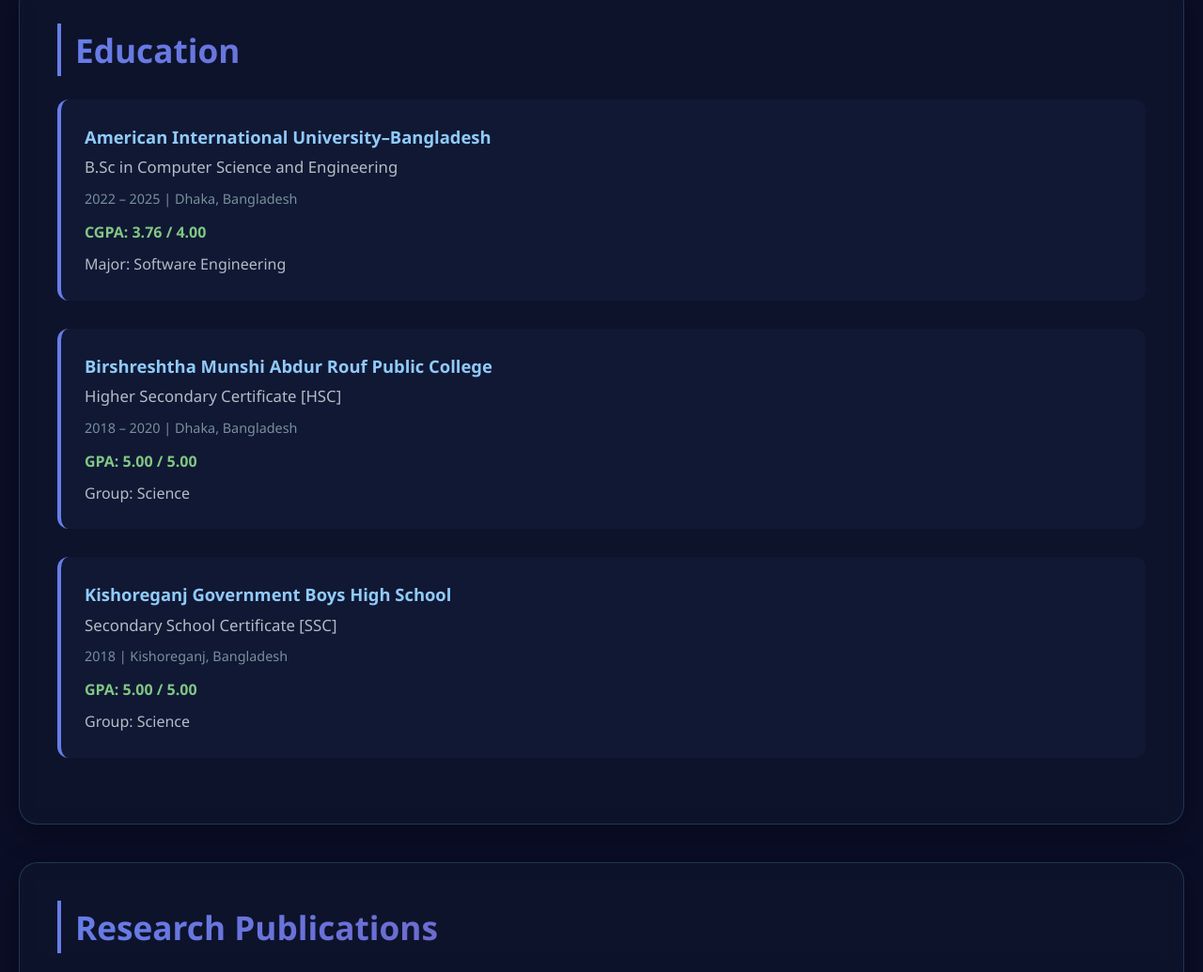
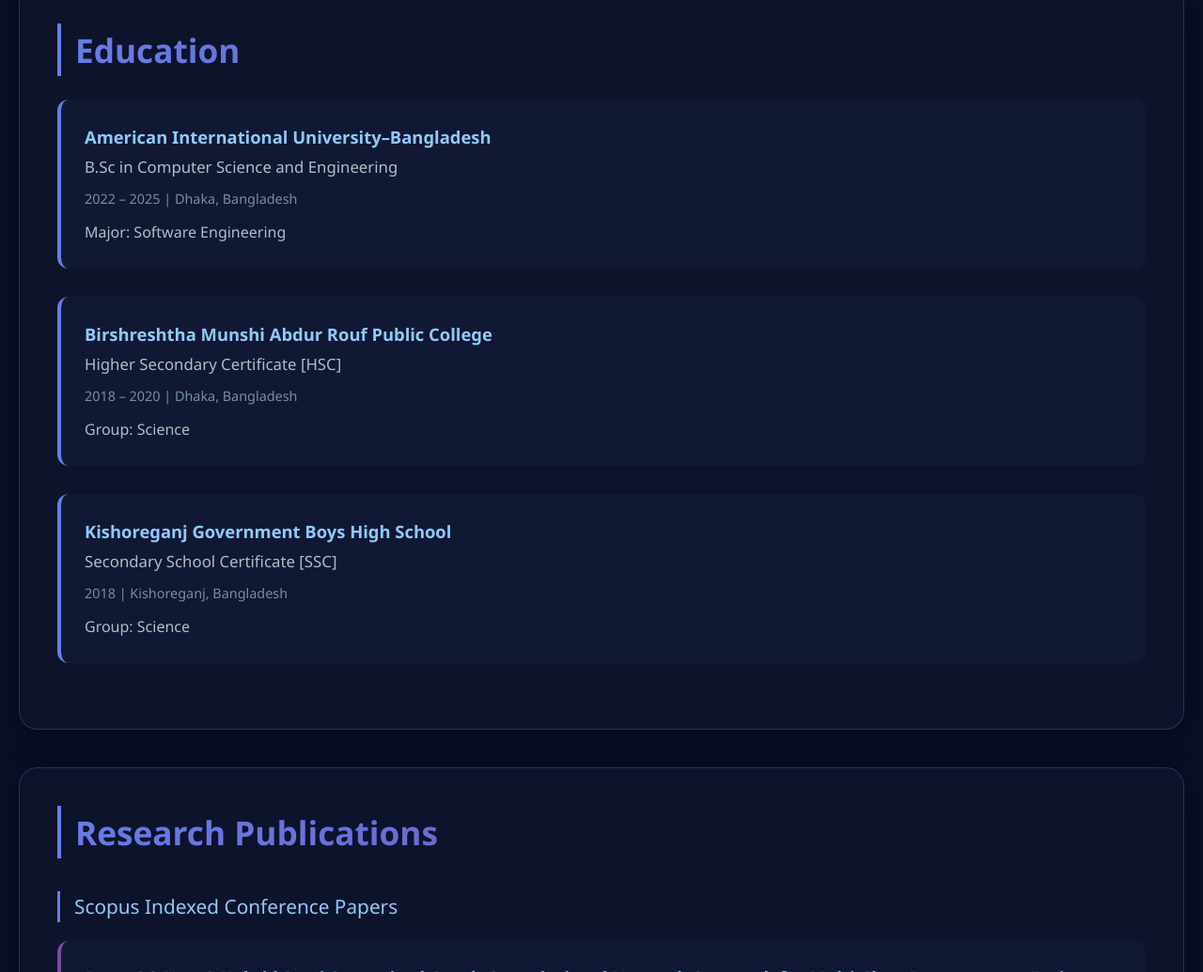
Before and after one commit to afifnet70/afifnet70.github.io, a plain HTML site: page index.html in a window 1280 px wide. Shown: the part 1291-2326 px from the top of the page at 94% size. Drawn offline with Linux system fonts and the light colour scheme; animation ran at ten frames a second.

Commit message:
Remove GPA information from education section

```diff
--- a/index.html
+++ b/index.html
@@ -433,21 +433,18 @@
                 <div class="institution">American International University–Bangladesh</div>
                 <div class="degree">B.Sc in Computer Science and Engineering</div>
                 <div class="date-location">2022 – 2025 | Dhaka, Bangladesh</div>
-                <div class="gpa">CGPA: 3.76 / 4.00</div>
                 <p style="color: #b0bec5; margin-top: 8px;">Major: Software Engineering</p>
             </div>
             <div class="education-item">
                 <div class="institution">Birshreshtha Munshi Abdur Rouf Public College</div>
                 <div class="degree">Higher Secondary Certificate [HSC]</div>
                 <div class="date-location">2018 – 2020 | Dhaka, Bangladesh</div>
-                <div class="gpa">GPA: 5.00 / 5.00</div>
                 <p style="color: #b0bec5; margin-top: 8px;">Group: Science</p>
             </div>
             <div class="education-item">
                 <div class="institution">Kishoreganj Government Boys High School</div>
                 <div class="degree">Secondary School Certificate [SSC]</div>
                 <div class="date-location">2018 | Kishoreganj, Bangladesh</div>
-                <div class="gpa">GPA: 5.00 / 5.00</div>
                 <p style="color: #b0bec5; margin-top: 8px;">Group: Science</p>
             </div>
         </section>
```
